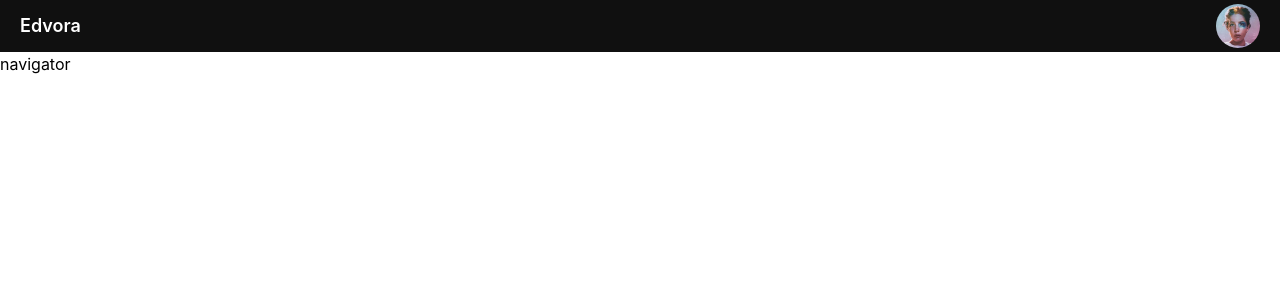
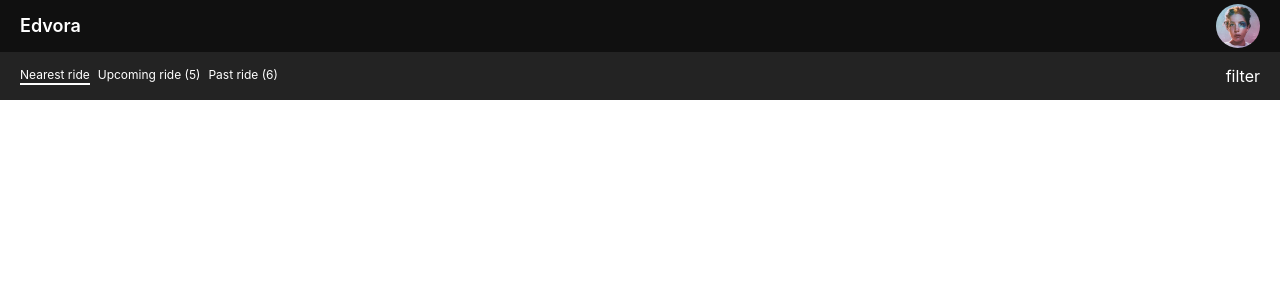
Before and after one commit to triggac4/edvora, a Next.js app: page / in a window 1280 px wide. Shown: the top 300 px of the page. Built offline with nearby package versions, Linux system fonts and the light colour scheme.

Commit message:
navigationBar

```diff
--- a/components/navigation_bar/index.jsx
+++ b/components/navigation_bar/index.jsx
@@ -1,7 +1,17 @@
 import React from "react";
+import NavButton from "./nav_button";
 
-const NavigationBar = ({ children }) => {
-    return <nav className="navigation">navigator</nav>;
+const NavigationBar = () => {
+    return (
+        <nav className="flex bg-black-light px-5 py-3 items-center justify-between text-white">
+            <div className="flex text-xs gap-2">
+                <NavButton isActive>Nearest ride</NavButton>
+                <NavButton amount={5}>Upcoming ride</NavButton>
+                <NavButton amount={6}>Past ride</NavButton>
+            </div>
+            <div className="h1">filter</div>
+        </nav>
+    );
 };
 
 export default NavigationBar;
--- /dev/null
+++ b/components/navigation_bar/nav_button.jsx
@@ -0,0 +1,14 @@
+import React from "react";
+
+const NavButton = ({ children, onClick, amount, isActive }) => {
+    return (
+        <>
+            <button onClick={onClick} className="navigation flex flex-col">
+                {`${children}${amount ? ` (${amount})` : ""}`}
+                {isActive && <div className="w-full h-0.5 bg-white"></div>}
+            </button>
+        </>
+    );
+};
+
+export default NavButton;
```
